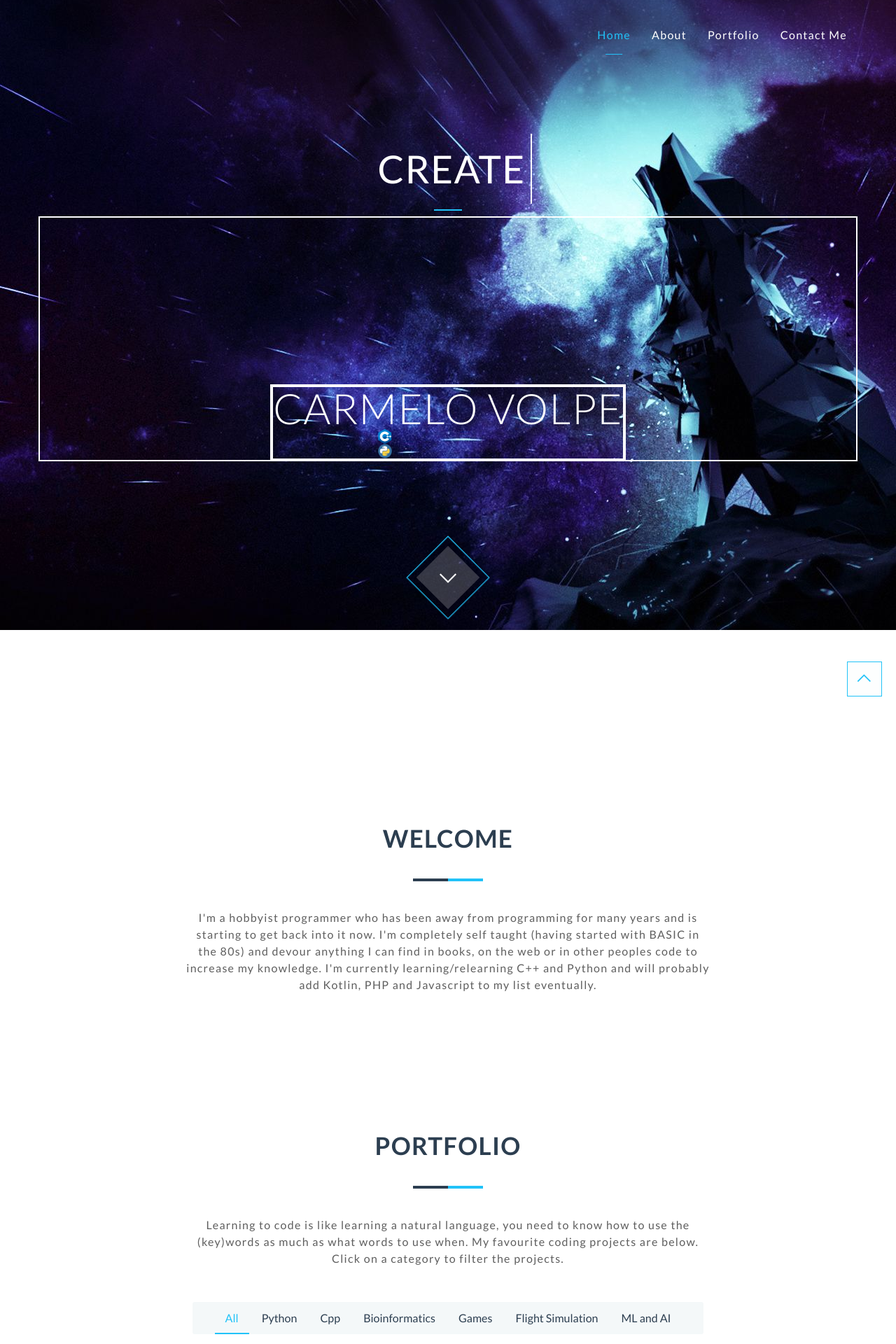
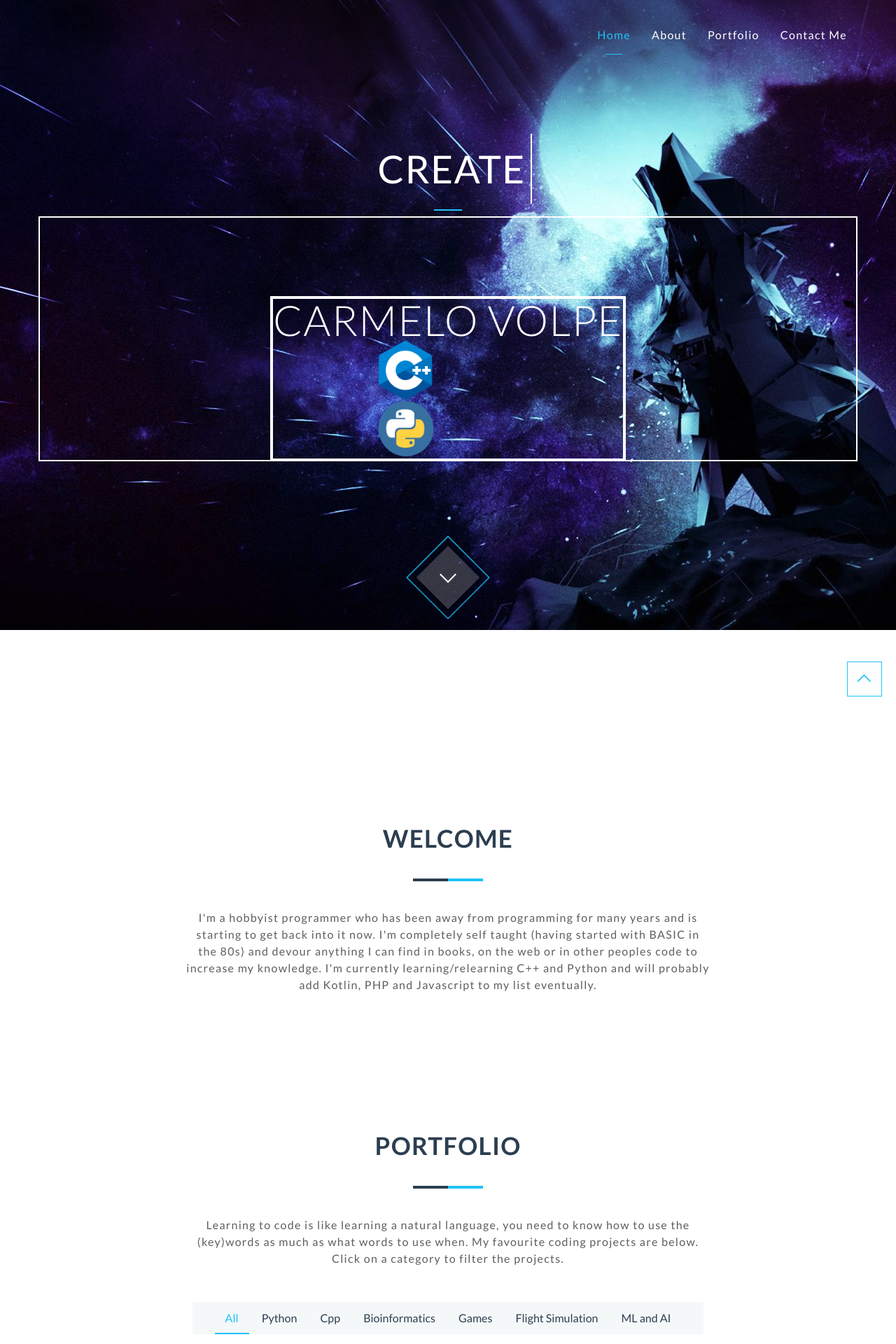
Before and after one commit to Gamernaut/gamernaut.github.io, a Jekyll site: the page built from index.html, in a window 1280 px wide. Shown: the top 1920 px of the page at 70% size. Built offline with Jekyll 4.4.1, drawn with Linux system fonts in a browser that asks for light colours; nearby versions of some CDN libraries.

Commit message:
Update header.html

```diff
--- a/_includes/header.html
+++ b/_includes/header.html
@@ -83,9 +83,9 @@
              <!-- <table style="display: block; margin-left: auto; margin-right: auto;border: 2px solid white"> -->
              <div style="position: absolute; left: 50%; bottom: 0px; -webkit-transform: translateX(-50%); transform: translateX(-50%); border: 4px solid white">
                <h1 class="thin">{{ site.header-title }}</h1>
-               <div style="display: inline-block; vertical-align: top;">
-                 <img src="{{ site.baseurl }}/images/logos/cplusplus.png" width="10%" alt="Cplusplus.png logo"/>
-                 <img src="{{ site.baseurl }}/images/logos/python.png" width="10%" alt="Python.png logo"/>
+               <div style="display: inline-block; vertical-align: top; width: 50%: border:pink">
+                 <img src="{{ site.baseurl }}/images/logos/cplusplus.png" width="40%" alt="Cplusplus.png logo"/>
+                 <img src="{{ site.baseurl }}/images/logos/python.png" width="40%" alt="Python.png logo"/>
                </div>
              </div>
 
```
